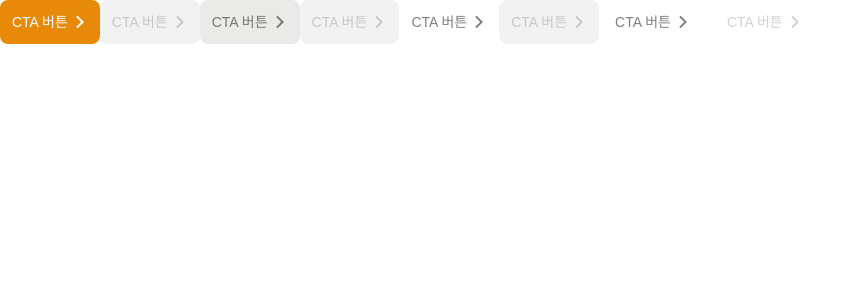
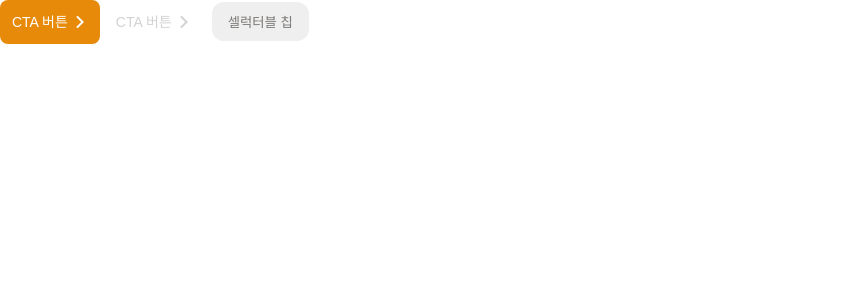
Before and after one commit to Cushion-Dev/Cushion-FE, a React (Vite) app: page / in a window 1280 px wide. Shown: the top 300 px of the page, without its empty margins (0-862 px from the left). Built offline with nearby package versions, Linux system fonts and the light colour scheme.

Commit message:
FEAT: select 버튼 구현

```diff
--- /dev/null
+++ b/src/components/common/SelectButton.tsx
@@ -0,0 +1,71 @@
+import { ReactNode, useState } from 'react';
+import { styled } from 'styled-components';
+import { ReactComponent as CheckIcon } from '../../../public/assets/icon/check-line.svg';
+import { semantic } from '../../styles/semantic';
+import InteractionContainer from './button/InteractionContainer';
+import { size, type } from './button/type';
+
+interface SelectButtonProps {
+  size?: size;
+  type?: type;
+  children: ReactNode;
+  disabled?: boolean;
+}
+
+function SelectButton({
+  size = 'lg',
+  type = 'chip',
+  disabled = false,
+  children,
+}: SelectButtonProps) {
+  const [selected, setSelected] = useState(false);
+
+  const handleClickButton = () => {
+    setSelected((prev) => !prev);
+  };
+  return (
+    <ButtonWrapper onClick={handleClickButton}>
+      <InteractionContainer
+        size={size}
+        type={type}
+        disabled={disabled}
+        selected={selected}
+      ></InteractionContainer>
+      <StyledSelectButton selected={selected}>
+        {children}
+        {selected && <CheckIcon></CheckIcon>}
+      </StyledSelectButton>
+    </ButtonWrapper>
+  );
+}
+
+const ButtonWrapper = styled.div`
+  position: relative;
+  display: inline-block;
+  cursor: pointer;
+`;
+
+const StyledSelectButton = styled.button<{ selected: boolean }>`
+  padding: 10px 16px 10px 16px;
+  border-radius: 12px;
+  display: inline-flex;
+  justify-content: center;
+  align-items: center;
+  gap: 6px;
+
+  &:hover {
+  }
+
+  ${({ selected }) =>
+    selected
+      ? `background: ${semantic.light.accent.transparent.normal};
+        border: 1px solid ${semantic.light.accent.solid.normal};
+        color: ${semantic.light.accent.solid.normal};
+        padding: 10px 12px 10px 16px;
+        `
+      : `background: ${semantic.light.fill.transparent.alternative} opacity: 0.08;
+        color: ${semantic.light.object.transparent.alternative};
+        `}
+`;
+
+export default SelectButton;
--- a/src/components/common/button/InteractionContainer.tsx
+++ b/src/components/common/button/InteractionContainer.tsx
@@ -5,14 +5,21 @@ import { size, type } from './type';
 interface InteractionProps {
   size: size;
   type: type;
+  selected?: boolean;
   disabled: boolean;
 }
 
-function InteractionContainer({ size, type, disabled }: InteractionProps) {
+function InteractionContainer({
+  size,
+  type,
+  disabled,
+  selected,
+}: InteractionProps) {
   return (
     <StyledInteraction
       size={size}
       type={type}
+      selected={selected}
       disabled={disabled}
     ></StyledInteraction>
   );
@@ -41,30 +48,34 @@ const StyledInteraction = styled.div<InteractionProps>`
   height: 100%;
   opacity: 0.05;
 
-  ${({ disabled }) =>
-    disabled &&
-    css`
-      pointer-events: none;
-      background: ${semantic.light.object.solid.hero};
-    `}
-
-  ${({ disabled }) =>
+  ${({ disabled, type, selected }) =>
     !disabled &&
     css`
       &:hover {
-        background: ${semantic.light.object.solid.hero};
+        ${type === 'chip' && selected === true
+          ? `background: ${semantic.light.accent.solid.hero}`
+          : `background: ${semantic.light.object.solid.hero};`}
       }
       &:active {
-        background: ${semantic.light.object.solid.hero};
+        ${type === 'chip' && selected === true
+          ? `background: ${semantic.light.accent.solid.hero}`
+          : `background: ${semantic.light.object.solid.hero};`}
       }
     `}
 
   ${({ disabled, type }) => {
     if (disabled && type === 'label')
-      return css`
+      return `
         background: none;
       `;
+    if (disabled)
+      return `
+      pointer-events: none;
+      background: ${semantic.light.object.solid.hero};
+    `;
   }}
+
+
 
   ${({ size }) => sizeHandler(size)}
 `;
--- a/src/components/common/button/type.ts
+++ b/src/components/common/button/type.ts
@@ -1,2 +1,2 @@
-export type type = 'cta' | 'neutral' | 'empty' | 'label';
+export type type = 'cta' | 'neutral' | 'empty' | 'label' | 'chip';
 export type size = 'lg' | 'md' | 'sm';
--- a/src/pages/App.tsx
+++ b/src/pages/App.tsx
@@ -1,6 +1,7 @@
 import styled from 'styled-components';
 import { TYPO } from '../styles/typo';
 import Button from '../components/common/button/Button';
+import SelectButton from '../components/common/SelectButton';
 
 const App = () => {
   return (
@@ -8,27 +9,10 @@ const App = () => {
       <Button size='sm' type='cta'>
         CTA 버튼
       </Button>
-      <Button size='sm' disabled={true} type='cta'>
-        CTA 버튼
-      </Button>
-      <Button size='sm' type='neutral'>
-        CTA 버튼
-      </Button>
-      <Button size='sm' disabled={true} type='neutral'>
-        CTA 버튼
-      </Button>
-      <Button size='sm' type='empty'>
-        CTA 버튼
-      </Button>
-      <Button size='sm' disabled={true} type='empty'>
-        CTA 버튼
-      </Button>
-      <Button size='sm' type='label'>
-        CTA 버튼
-      </Button>
       <Button size='sm' disabled={true} type='label'>
         CTA 버튼
       </Button>
+      <SelectButton>셀럭터블 칩</SelectButton>
     </>
   );
 };
--- a/src/styles/GlobalStyle.ts
+++ b/src/styles/GlobalStyle.ts
@@ -39,4 +39,9 @@ export const GlobalStyle = createGlobalStyle`
     text-decoration: none;
   }
 
+  button {
+    border: none;
+    cursor: pointer;
+  }
+
 `;
```
